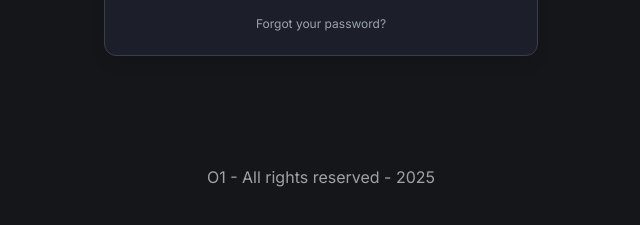
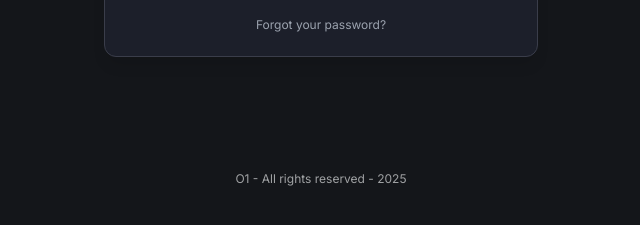
Before and after one commit to Kavicki-com/o1-cms, a plain HTML site: page login.html in a window 1280 px wide. Shown: the part 509-734 px from the top of the page, 319-959 px from the left. Drawn offline with nearby package versions, Linux system fonts and the light colour scheme.

Commit message:
UI fixes

```diff
--- a/login.html
+++ b/login.html
@@ -29,8 +29,9 @@
             </div>
             <button type="submit" id="login-btn" class="login-btn">Login</button>
         </form>
-        <div class="forgot-password-link">
-            <a href="forgot-password.html">Forgot your password?</a>
+        <div class="forgot-password-link" style="display: flex; justify-content: center;">
+            <a href="forgot-password.html" style="text-align: center; font-size: 0.75rem; margin-top: 1.25rem; color: #9ca3af;
+            text-decoration: none;">Forgot your password?</a>
         </div>
         <div id="error-message"></div>
     </div>
--- a/style.css
+++ b/style.css
@@ -99,17 +99,6 @@ background: linear-gradient(90deg, var(--surface-gradient-primary-start, #33D4FF
             max-width: 20%;
         }
 
-        .forgot-password-link {
-            text-align: center;
-            font-size: 0.75rem;
-            margin-top: 1.25rem;
+        footer {
+            font-size: 12px;
         }
-        .forgot-password-link a {
-            color: #9ca3af;
-            text-decoration: none;
-            transition: color 0.2s;
-        }
-        .forgot-password-link a:hover {
-            color: #ffffff;
-            text-decoration: underline;
-        }
```
Also changed, not shown: forgot-password.html (+1 -1 lines).
